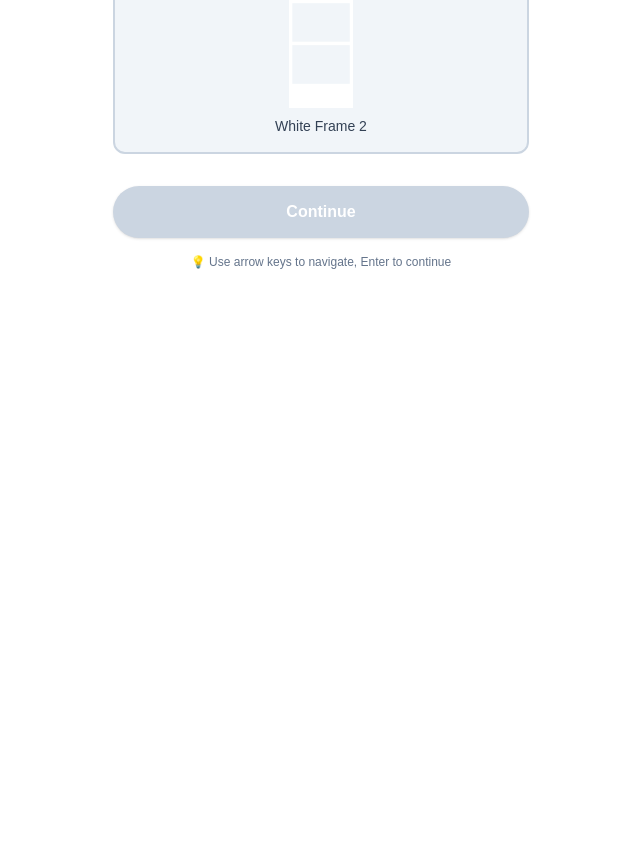
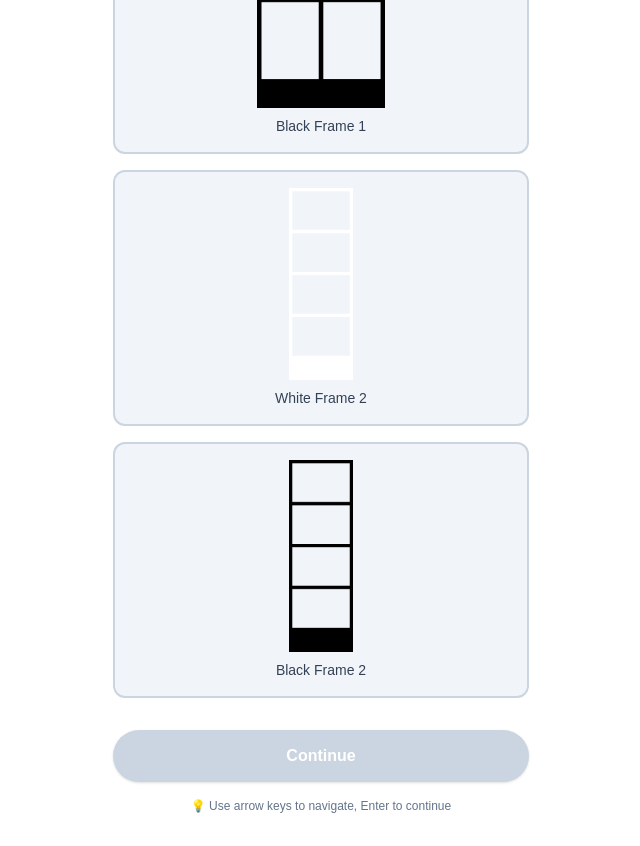
Before and after one commit to GCU-Second-Chance/SecondChance-Global-frontend, a Next.js app: page /challenge/select-frame in a window 1280 px wide. Shown: the part 583-1429 px from the top of the page, without its empty margins (319-959 px from the left). Before the commit the page ends 885 px from the top, so only its background shows below. Built offline with nearby package versions, Linux system fonts and the light colour scheme; no server answers.

Commit message:
feat: enhance FrameCard and FrameLayout components with frameSize and thumbnail props; add new frame images

```diff
--- a/app/challenge/result/page.tsx
+++ b/app/challenge/result/page.tsx
@@ -189,6 +189,7 @@ Help this rescue dog find their second chance 💛
               frameLayout={selectedFrame.frameLayout}
               frameId={selectedFrame.id}
               thumbnail={selectedFrame.thumbnail}
+              frameSize={selectedFrame.frameSize}
             />
           </div>
         ) : (
--- a/app/challenge/upload-photos/page.tsx
+++ b/app/challenge/upload-photos/page.tsx
@@ -190,6 +190,8 @@ export default function UploadPhotosPage() {
           ref={frameRef}
           frameLayout={selectedFrame.frameLayout}
           frameId={selectedFrame.id}
+          thumbnail={selectedFrame.thumbnail}
+          frameSize={selectedFrame.frameSize}
           photoSlots={photoSlots}
           currentSlotIndex={currentSlotIndex}
           onSlotClick={handleSlotClick}
--- a/components/challenge/FrameCard.tsx
+++ b/components/challenge/FrameCard.tsx
@@ -31,10 +31,11 @@ export default function FrameCard({ frame, isSelected, onSelect }: FrameCardProp
       {/* Frame Preview Image */}
       <div className="relative w-full h-48 overflow-hidden rounded-md">
         <Image
-          src={`/frames/${frame.id}.png`}
+          src={frame.thumbnail}
           alt={frame.name}
-          layout="fill"
-          objectFit="contain" // Ensure the image fits within the container
+          fill
+          className="object-contain"
+          sizes="(max-width: 640px) 100vw, 400px"
         />
       </div>
 
--- a/components/challenge/FrameLayout.tsx
+++ b/components/challenge/FrameLayout.tsx
@@ -3,33 +3,36 @@ import Image from "next/image";
 import type { PhotoSlot } from "@/stores/types";
 
 type FrameLayoutProps = {
-  frameId?: string;
-  frameLayout?: number;
+  frameId: string;
+  frameLayout: number;
+  thumbnail: string;
+  frameSize: {
+    width: number;
+    height: number;
+  };
   photoSlots: PhotoSlot[];
   currentSlotIndex: number | null;
   onSlotClick: (index: number) => void;
   onRemove?: (index: number) => void;
-  thumbnail?: string;
 };
 
 const FrameLayout = forwardRef<HTMLDivElement, FrameLayoutProps>(
   (
-    { frameId, frameLayout, photoSlots, currentSlotIndex, onSlotClick, onRemove, thumbnail },
+    {
+      frameId,
+      frameLayout,
+      thumbnail,
+      frameSize,
+      photoSlots,
+      currentSlotIndex,
+      onSlotClick,
+      onRemove,
+    },
     ref
   ) => {
-    const frameImageSrc = thumbnail || `/frames/white-frame-${frameLayout}.png`;
+    const frameImageSrc = thumbnail;
+    const { width, height } = frameSize;
     const sortedSlots = [...photoSlots].sort((a, b) => a.index - b.index);
-
-    const frameLayoutStyle = (() => {
-      switch (frameLayout) {
-        case 1:
-          return "w-[400px] h-[600px]"; // Horizontal layout
-        case 2:
-          return "w-[200px] h-[600px]"; // Vertical layout
-        default:
-          return ""; // No style for unsupported layouts
-      }
-    })();
 
     const responsiveScaleClass =
       frameLayout === 1 ? "scale-[0.85] origin-top sm:scale-100" : "scale-100";
@@ -51,7 +54,8 @@ const FrameLayout = forwardRef<HTMLDivElement, FrameLayoutProps>(
       >
         <div
           ref={ref}
-          className={`relative  flex items-center justify-center ${frameLayoutStyle} `}
+          className="relative flex items-center justify-center"
+          style={{ width, height }}
         >
           {/* Photo Slots */}
           <div className={`absolute inset-0 z-10 ${innerFrameSectionStyle} p-3`}>
@@ -63,7 +67,7 @@ const FrameLayout = forwardRef<HTMLDivElement, FrameLayoutProps>(
               return (
                 <div
                   key={slot.index}
-                  className={`relative  w-full h-full rounded-md  overflow-hidden bg-white `}
+                  className={`relative  w-full h-full  overflow-hidden bg-white `}
                   onClick={() => onSlotClick(slot.index)}
                 >
                   {slot.imageUrl ? (
--- a/components/challenge/FrameLayoutResult.tsx
+++ b/components/challenge/FrameLayoutResult.tsx
@@ -4,15 +4,20 @@ import type { PhotoSlot } from "@/stores/types";
 
 type FrameLayoutProps = {
   photos: PhotoSlot[];
-  frameLayout?: number;
-  frameId?: string;
-  thumbnail?: string;
+  frameLayout: number;
+  frameId: string;
+  thumbnail: string;
+  frameSize: {
+    width: number;
+    height: number;
+  };
 };
 
 const FrameLayoutResult = forwardRef<HTMLDivElement, FrameLayoutProps>(
-  ({ photos, frameLayout, frameId, thumbnail }, ref) => {
-    const frameImageSrc = thumbnail || `/frames/white-frame-${frameLayout}.png`;
+  ({ photos, frameLayout, frameId, thumbnail, frameSize }, ref) => {
+    const frameImageSrc = thumbnail;
     const sortedPhotos = [...photos].sort((a, b) => a.index - b.index);
+    const { width, height } = frameSize;
 
     const frameLayoutStyle = (() => {
       switch (frameLayout) {
@@ -46,6 +51,7 @@ const FrameLayoutResult = forwardRef<HTMLDivElement, FrameLayoutProps>(
         <div
           ref={ref}
           className={`relative  flex items-center justify-center ${frameLayoutStyle} `}
+          style={{ width, height }}
         >
           {/* Photo Slots */}
           <div className={`absolute inset-0 z-10 ${innerFrameSectionStyle} p-3`}>
--- a/data/frames.ts
+++ b/data/frames.ts
@@ -15,6 +15,36 @@ export const frames: Frame[] = [
     userSlots: [1, 2, 3],
     backgroundColor: "#FFFFFF",
     borderColor: "#000000",
+    frameSize: {
+      width: 400,
+      height: 600,
+    },
+    slotPositions: [
+      { index: 0, top: 68, left: 36, width: 150, height: 206, borderRadius: 18 },
+      { index: 1, top: 68, left: 214, width: 150, height: 206, borderRadius: 18 },
+      { index: 2, top: 300, left: 36, width: 150, height: 206, borderRadius: 18 },
+      { index: 3, top: 300, left: 214, width: 150, height: 206, borderRadius: 18 },
+    ],
+  },
+  {
+    id: "black-frame-1",
+    name: "Black Frame 1",
+    thumbnail: "/frames/black-frame-1.png",
+    frameLayout: 1,
+    dogSlots: [0],
+    userSlots: [1, 2, 3],
+    backgroundColor: "#0F0F0F",
+    borderColor: "#FFFFFF",
+    frameSize: {
+      width: 400,
+      height: 600,
+    },
+    slotPositions: [
+      { index: 0, top: 68, left: 36, width: 150, height: 206, borderRadius: 18 },
+      { index: 1, top: 68, left: 214, width: 150, height: 206, borderRadius: 18 },
+      { index: 2, top: 300, left: 36, width: 150, height: 206, borderRadius: 18 },
+      { index: 3, top: 300, left: 214, width: 150, height: 206, borderRadius: 18 },
+    ],
   },
   {
     id: "white-frame-2",
@@ -25,5 +55,35 @@ export const frames: Frame[] = [
     userSlots: [1, 2, 3],
     backgroundColor: "#FFFFFF",
     borderColor: "#000000",
+    frameSize: {
+      width: 200,
+      height: 600,
+    },
+    slotPositions: [
+      { index: 0, top: 40, left: 20, width: 160, height: 120, borderRadius: 18 },
+      { index: 1, top: 180, left: 20, width: 160, height: 120, borderRadius: 18 },
+      { index: 2, top: 320, left: 20, width: 160, height: 120, borderRadius: 18 },
+      { index: 3, top: 460, left: 20, width: 160, height: 120, borderRadius: 18 },
+    ],
+  },
+  {
+    id: "black-frame-2",
+    name: "Black Frame 2",
+    thumbnail: "/frames/black-frame-2.png",
+    frameLayout: 2,
+    dogSlots: [0],
+    userSlots: [1, 2, 3],
+    backgroundColor: "#0F0F0F",
+    borderColor: "#FFFFFF",
+    frameSize: {
+      width: 200,
+      height: 600,
+    },
+    slotPositions: [
+      { index: 0, top: 40, left: 20, width: 160, height: 120, borderRadius: 18 },
+      { index: 1, top: 180, left: 20, width: 160, height: 120, borderRadius: 18 },
+      { index: 2, top: 320, left: 20, width: 160, height: 120, borderRadius: 18 },
+      { index: 3, top: 460, left: 20, width: 160, height: 120, borderRadius: 18 },
+    ],
   },
 ];
--- a/stores/types.ts
+++ b/stores/types.ts
@@ -15,6 +15,20 @@ export interface Frame {
   backgroundColor?: string;
   borderColor?: string;
   textColor?: string; // Text color for bottom text
+  frameSize: {
+    width: number;
+    height: number;
+  };
+  slotPositions: FrameSlotPosition[];
+}
+
+export interface FrameSlotPosition {
+  index: number;
+  top: number;
+  left: number;
+  width: number;
+  height: number;
+  borderRadius?: number;
 }
 
 // Dog types
```
Also changed, not shown: public/frames/black-frame-1.png (added), public/frames/black-frame-2.png (added).
